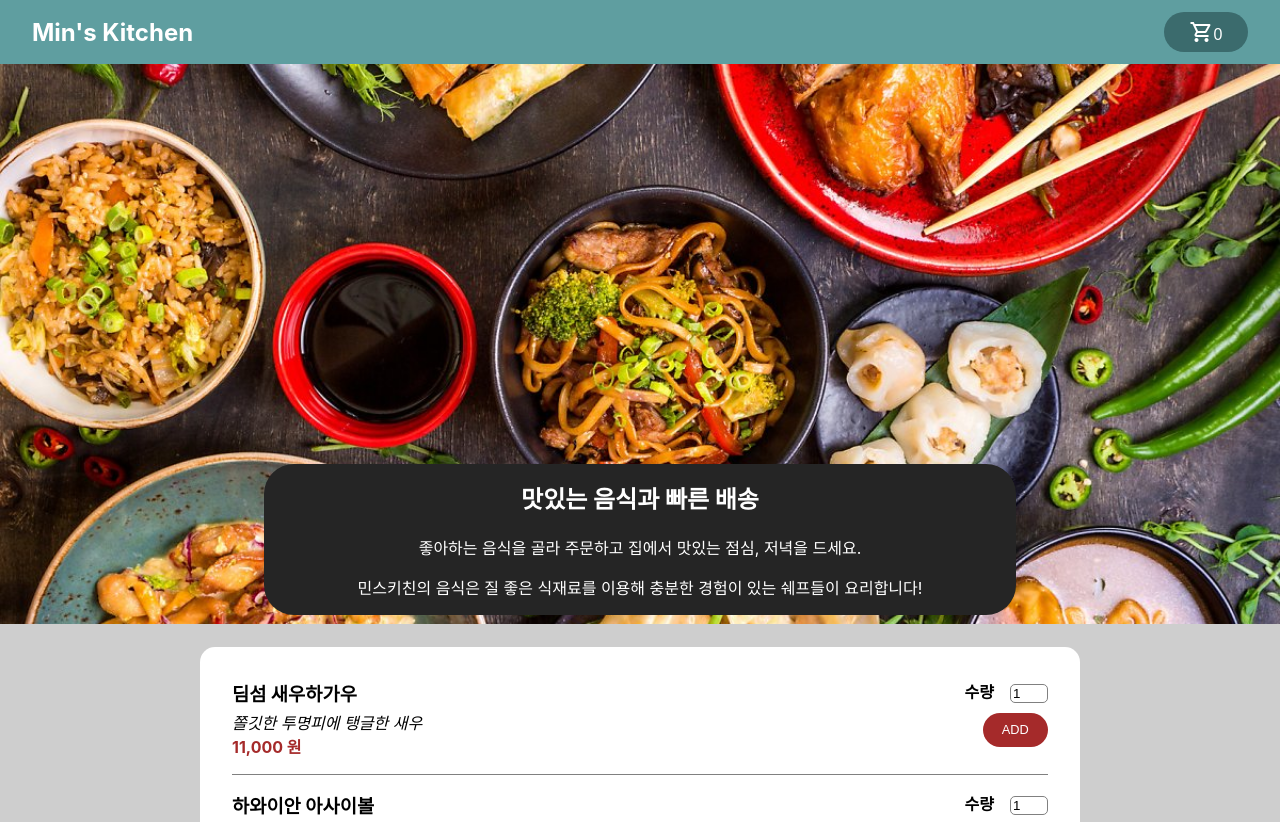
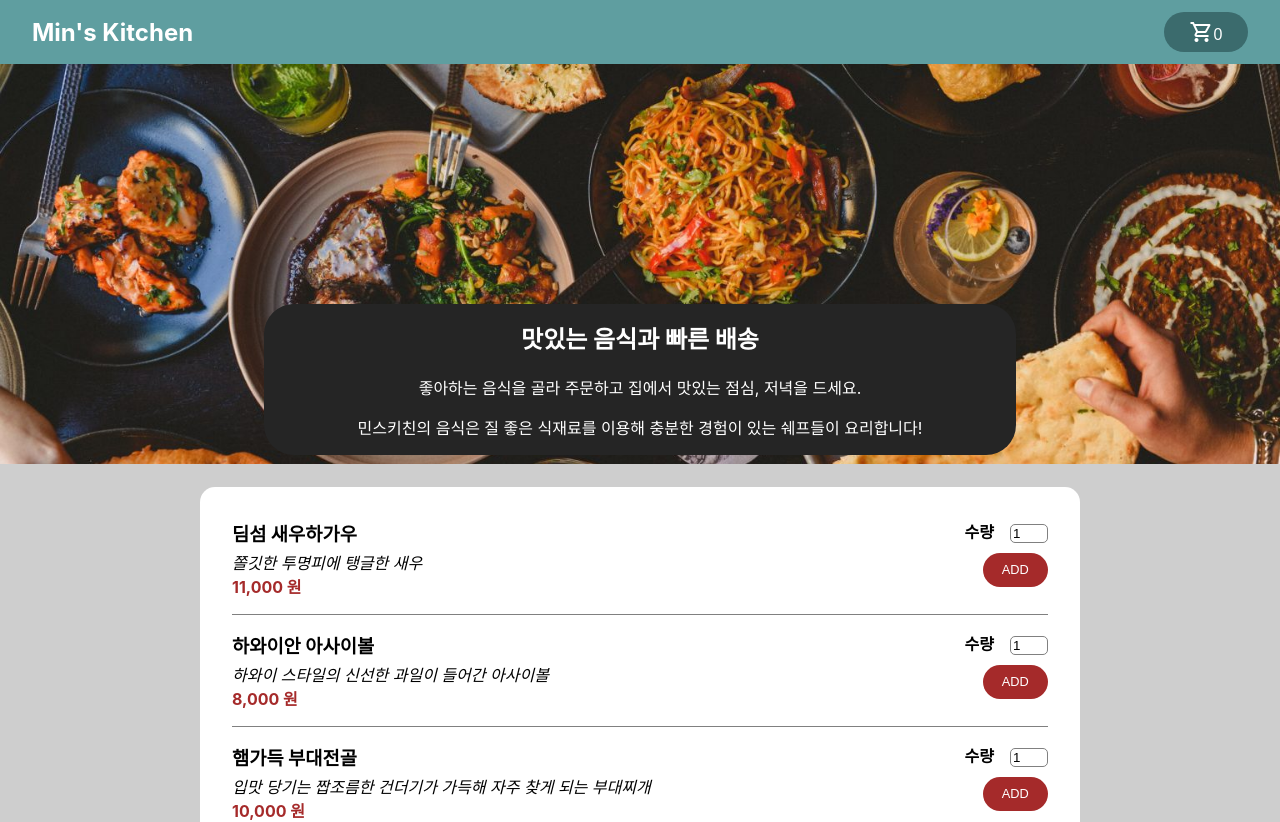
Before and after one commit to Mingyu3/order-food, a React (Create React App) app: page / in a window 1280 px wide. Shown: the top 822 px of the page. Built offline with nearby package versions, Linux system fonts and the light colour scheme.

Commit message:
changed the food image and css related to it

```diff
--- a/src/Components/Layout/Header.module.css
+++ b/src/Components/Layout/Header.module.css
@@ -21,6 +21,6 @@ header {
 
 @media (min-width: 768px) {
 	.main-img {
-		height: 35rem;
+		height: 25rem;
 	}
 }
```
Also changed, not shown: src/asset/food.jpg.
